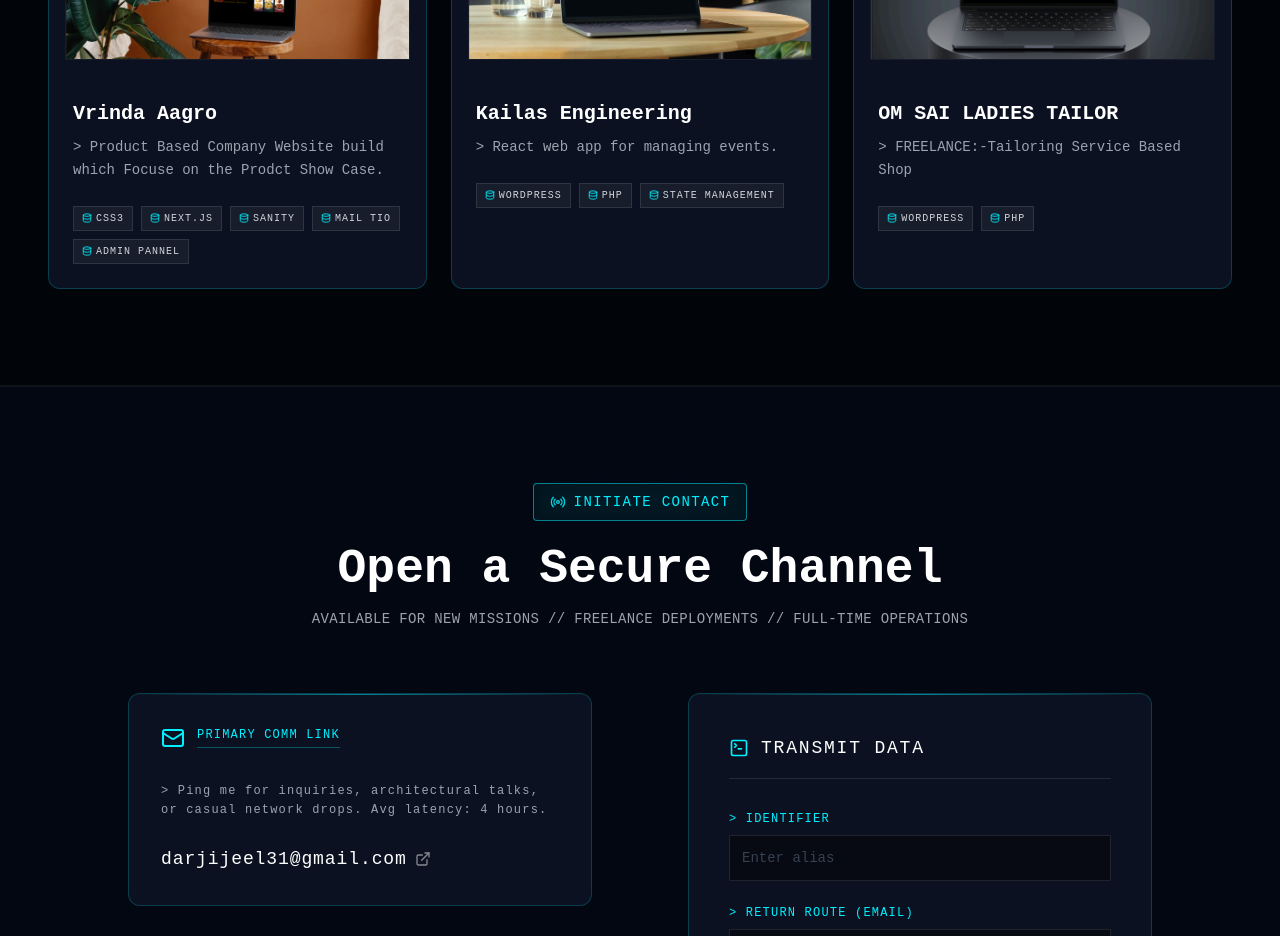
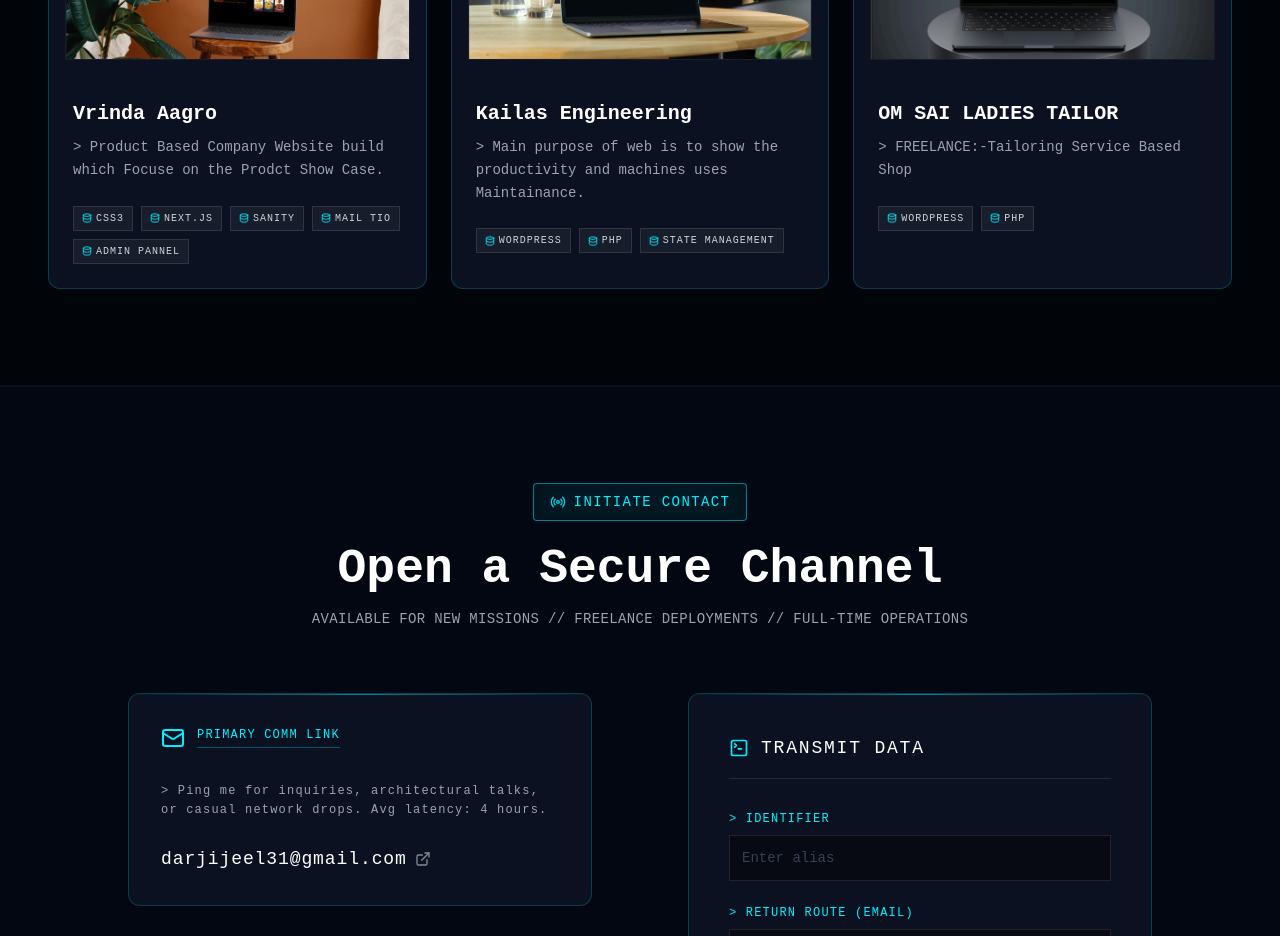
Before and after one commit to Jeel-code-31/PortFolio, a React (Vite) app: page / in a window 1280 px wide. Shown: the part 4300-5236 px from the top of the page. Built offline with nearby package versions, Linux system fonts and the light colour scheme.

Commit message:
Update folio

```diff
--- a/src/components/Portfolio.jsx
+++ b/src/components/Portfolio.jsx
@@ -7,7 +7,7 @@ const portfolioProjects = [
   { id: "MOD_003", title: "Perfectpixel Website", img: "/assets/images/projects/PP.png", category: "FULL-STACK", link: "https://perfectpixel.co.in/", text: "IT.Service Based Company Website Build Main Focuse on it.", tags: ["Next.js", "SANITY",'SQL', "Dashboard"] },
   { id: "MOD_004", title: "Badhuche", img: "/assets/images/projects/B.png", category: "FULL-STACK", link: "https://www.badhuche.co.in/", text: "Website for show the work of Art in the website.", tags: ["NEXT.JS",'SANITY','NODE.JS', "Admin Pannel"] },
   { id: "MOD_005", title: "Vrinda Aagro", img: "/assets/images/projects/Vrinda.png", category: "FULL-STACK", link: "https://vrindaaagro.com/", text: "Product Based Company Website build which Focuse on the Prodct Show Case.", tags: ["Css3",'Next.js','Sanity','Mail Tio', "Admin Pannel"] },
-  { id: "MOD_006", title: "Kailas Engineering", img: "/assets/images/projects/Kailas.png", category: "FRONT-END", link: "https://kailasengineering.com/", text: "React web app for managing events.", tags: ["WordPress",'PHP', "State Management"] },
+  { id: "MOD_006", title: "Kailas Engineering", img: "/assets/images/projects/Kailas.png", category: "FRONT-END", link: "https://kailasengineering.com/", text: "Main purpose of web is to show the productivity and machines uses Maintainance.", tags: ["WordPress",'PHP', "State Management"] },
   {id:' MOD_007', title:'OM SAI LADIES TAILOR',img:'/assets/images/projects/Tailor.png',category:'FRONT-END',link:'https://om-sai-ladies-tailor.vercel.app/',text:'FREELANCE:-Tailoring Service Based Shop',tags:["WordPress",'PHP']}
 ];
 
```
